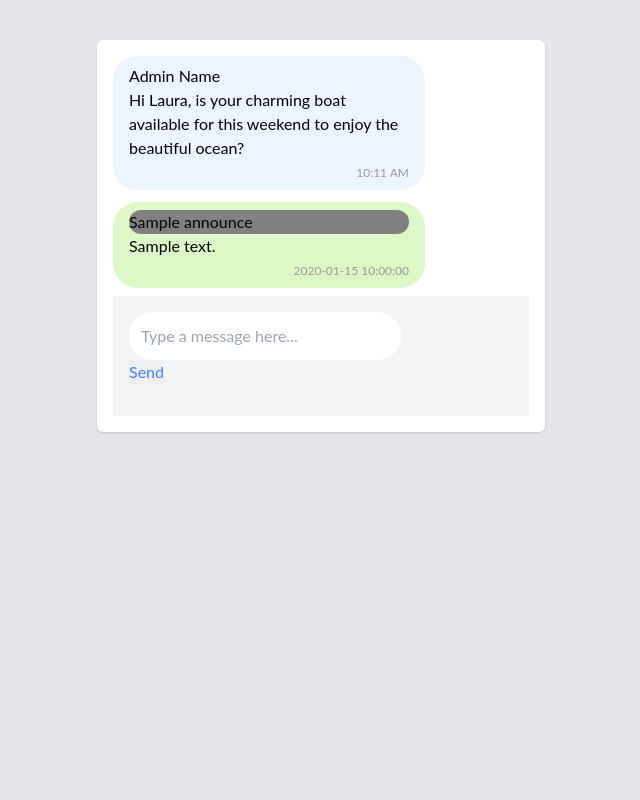
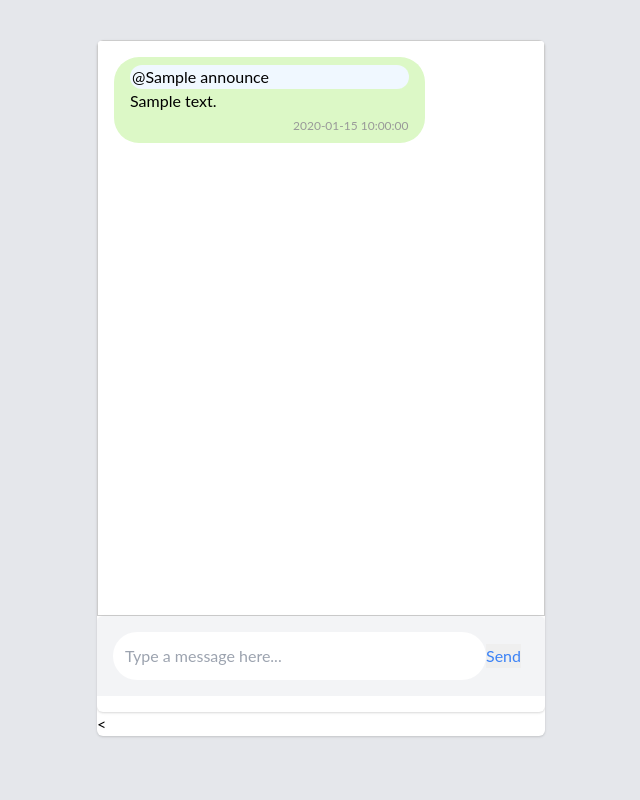
Before and after one commit to Cesa-LibraryMTI/Cesa-LibraryMTI.github.io, a PHP site: page /announce.php in a window 1280 px wide. Shown: the whole page, without its empty margins (319-959 px from the left). Run offline with PHP 8.4, Linux system fonts and the light colour scheme; tables that the repository leaves empty or names only in its code hold one stand-in row (values such as "Sample post").

Commit message:
added too many features

```diff
--- a/announce.php
+++ b/announce.php
@@ -12,7 +12,11 @@
     <style>
         body {
           font-family: 'Lato', sans-serif;
+          overflow: hidden;
         }
+        body::-webkit-scrollbar {
+    display: none;
+}
         .msg {
           max-width: 75%;
           margin-bottom: 0.75rem;
@@ -39,43 +43,37 @@
 
         .admin{
           border-radius: 20px;
-          background-color: grey;
+          background-color: aliceblue;
+        }
+        .admin p{
+          margin-left: 2px;
+        }
+        #refreshedContent{
+          width: 100%; /* Set the width */
+        height: 80%; /* Set the height */
+        border: 1px solid #ccc; /* Optional: Add a border for visibility */
+        overflow: auto;
+        }
+        #refreshedContent::-webkit-scrollbar {
+          display: none;
         }
     </style>
 </head>
 <body class="bg-gray-200 p-10">
     <div class="max-w-md mx-auto bg-white rounded-md shadow overflow-hidden">
-        <div class="p-4 space-y-2">
+        <div class="p-4 space-y-2" id = 'refreshedContent'>
 
-            <div class="msg incoming">
-              <div>Admin Name</div>
-                Hi Laura, is your charming boat available for this weekend to enjoy the beautiful ocean?
-                <div class="msg-time">10:11 AM</div>
-            </div>
-
-
-            <?php
-              include 'dbconnect.php';
-              $sql="SELECT * FROM announce";
-              $result = $conn->query($sql);
-
-                if (($result !== false)&&($result->num_rows > 0)) {
-                    while ($row = $result->fetch_assoc()) {
-                        $name = $row['name'];
-                        $message = $row['message'];
-                        $date = $row['date'];
-
-                        echo "<div class='msg outgoing'><div class='admin'>$name</div>$message<div class='msg-time'>$date</div></div>";
-                    }
-                }
-            ?>
-        <div class="p-4 bg-gray-100 flex items-center">
-          <form method='POST'>
+    </div>
+    <div class="max-w-md mx-auto bg-white rounded-md shadow overflow-hidden">
+    <div >
+          <form method='POST' class="p-4 bg-gray-100 flex items-center">
             <input type="text" name="msg" placeholder="Type a message here..." class="w-full p-3 rounded-full focus:outline-none focus:ring" required>
             <input type='submit' value='Send' class="mr-2 text-blue-500">
           </form>
         </div>
+
     </div>
+    <
     <?php
 if ($_SERVER['REQUEST_METHOD'] == 'POST') {
     $message = $_POST['msg'];
@@ -95,6 +93,22 @@ if ($_SERVER['REQUEST_METHOD'] == 'POST') {
     $conn->close();
 }
 ?>
+            <script>
+            function refreshContent() {
+                var xhr = new XMLHttpRequest();
+                xhr.onreadystatechange = function() {
+                    if (xhr.readyState == 4 && xhr.status == 200) {
+                        document.getElementById("refreshedContent").innerHTML = xhr.responseText;
+                        var div =document.getElementById("refreshedContent");
+                        div.scrollTop = div.scrollHeight;
+                    }
+                };
+                xhr.open("GET", "listmessage.php", true);
+                xhr.send();
+            }
+            setTimeout(refreshContent, 1000);
+
+            </script>
 
 </body>
 </html>
--- /dev/null
+++ b/listmessage.php
@@ -0,0 +1,14 @@
+<?php
+include 'dbconnect.php';
+$sql="SELECT * FROM announce";
+$result = $conn->query($sql);
+
+if (($result !== false)&&($result->num_rows > 0)) {
+    while ($row = $result->fetch_assoc()) {
+        $name = $row['name'];
+        $message = $row['message'];
+        $date = $row['date'];
+
+        echo "<div class='msg outgoing'><div class='admin'><p>@$name<p></div>$message<div class='msg-time'>$date</div></div>";
+    }
+}
--- a/totbooks.php
+++ b/totbooks.php
@@ -93,7 +93,7 @@
                         echo "<tr><td>$bid</td><td>$bname</td><td>$bauthor</td><td>$bprice</td><td>$bcategory</td><td>$bcopy</td><td>$bavailable</td>";
                         echo "<td class = 'modbuttons'>";
                         echo "<form method='POST' action = 'editbook.php'><input type = 'hidden' name = 'sent' value = '1'><input type = 'hidden' name = 'book' value = $bid><input type = 'hidden' name = 'bookname' value = $bname><input type = 'hidden' name = 'bauthor' value = '$bauthor'><input type = 'hidden' name = 'bprice' value = '$bprice'><input type = 'hidden' name = 'bcategory' value = '$bcategory'><input type = 'hidden' name = 'bcopy' value = '$bcopy'><input type = 'hidden' name = 'bavailable' value = '$bavailable'><button type = 'submit' class = 'ebuttons' name = 'edit'><i class='bi bi-pencil-square icon mb-2'></i></button></form>";
-                        echo "<form method='post'><input type = 'hidden' name = 'book' value = $bid><button class = 'dbuttons' name = 'delete' onclick = 'return valid(`$bname`,$bcopy,$bavailable)'><i class='bi bi-trash3-fill icon mb-2'></i></button></form>";
+                        echo "<form method='post'><input type = 'hidden' name = 'book' value = $bid><input type = 'hidden' name = 'bookname' value = $bname><button class = 'dbuttons' name = 'delete' onclick = 'return valid(`$bname`,$bcopy,$bavailable)'><i class='bi bi-trash3-fill icon mb-2'></i></button></form>";
                         echo "</td>";
                         echo "</tr>";
                     }
@@ -117,9 +117,7 @@
             $result1 = $conn->query($sql1);
             $sql2 = "delete from books where bid = $bid";
             $result2 = $conn->query($sql2);
-            if($result1 && $result2)echo "<script>alert('Book $bname deleted');</script>";
-            else "<script>alert('Failed to delete book $bname');</script>";
-            header("Refresh:0");
+            echo "<script>location.replace(location.href);</script>";
         }
         $conn->close();
     }
```
Also changed, not shown: sendmsg.php (deleted, +0 -18 lines).
